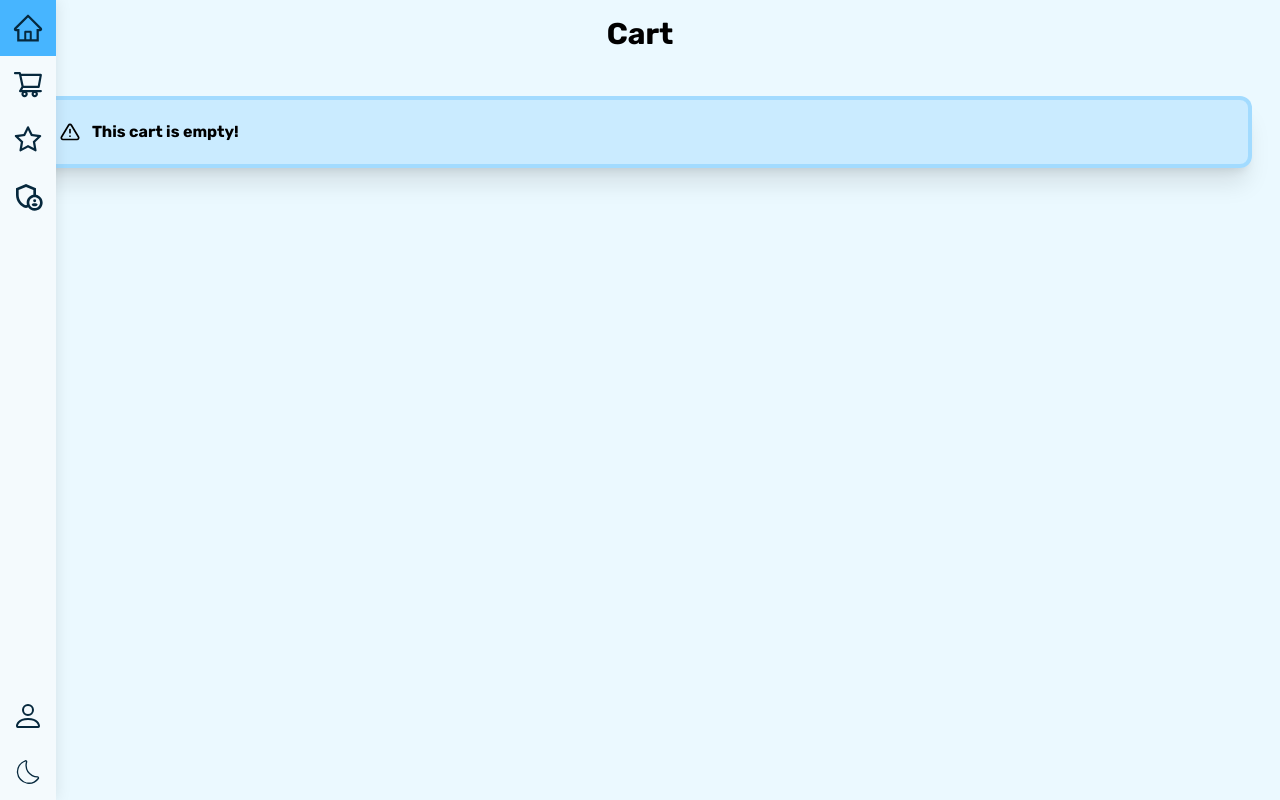
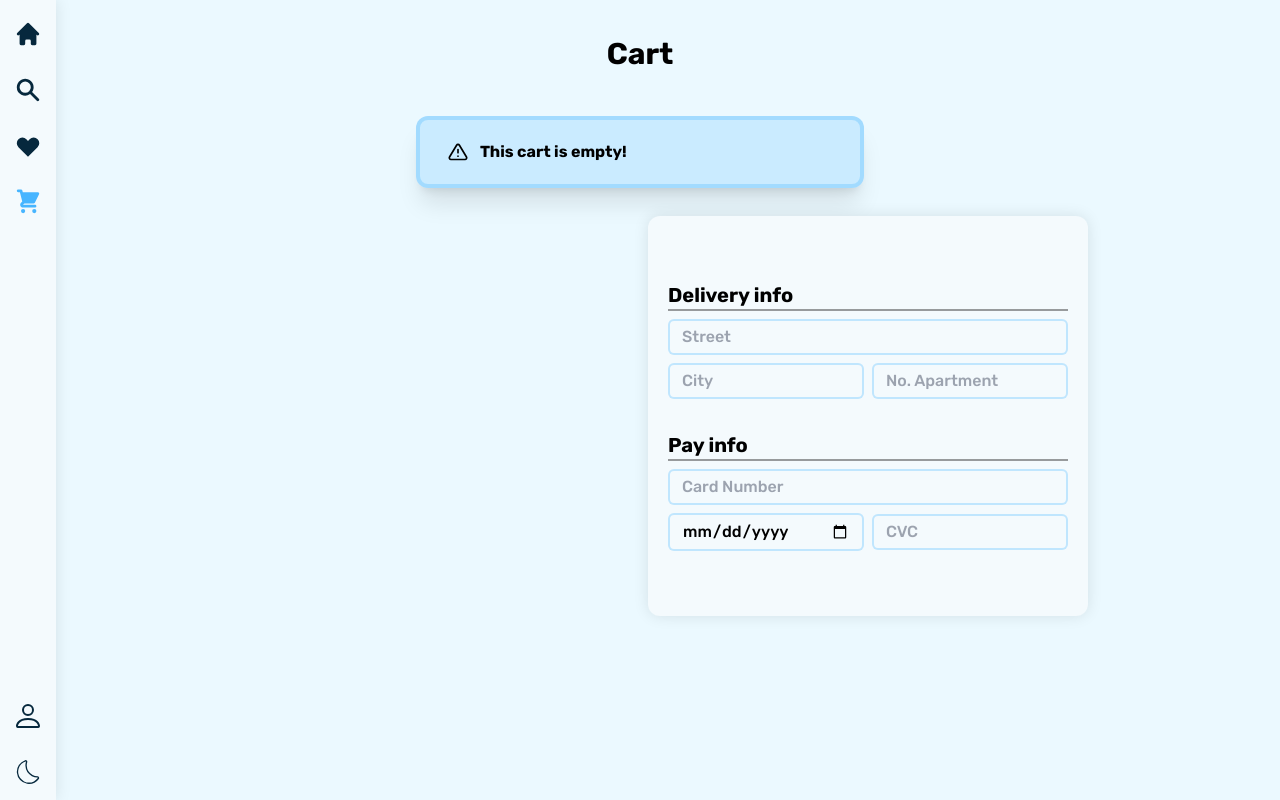
Before and after one commit to mendoza000/myshoes, a Next.js app: page /cart in a window 1280 px wide. Built offline with nearby package versions, Linux system fonts and the light colour scheme; what next-redux-wrapper would draw is missing.

Commit message:
add more responsive

```diff
--- a/components/BottomNavbar.jsx
+++ b/components/BottomNavbar.jsx
@@ -10,7 +10,7 @@ const BottomNavbar = () => {
   return (
     <>
       {router.pathname !== "/product/[id]" && (
-        <div className="fixed bottom-0 min-w-full py-4 bottom-navbar custom-shadow bg-background_main_l md:hidden">
+        <div className="fixed bottom-0 min-w-full py-4 bottom-navbar custom-shadow bg-background_main_l md:hidden ">
           <ul className="flex items-center justify-around min-w-full">
             <li>
               <Link href={"/"}>
--- a/components/Layout.js
+++ b/components/Layout.js
@@ -14,12 +14,12 @@ const Layout = ({ children }) => {
   }, [dispatch]);
 
   return (
-    <>
+    <div className="bg-background_main">
       <Navbar />
       <main>{children}</main>
       <BottomNavbar />
       {/* y el footer si vamos a poner */}
-    </>
+    </div>
   );
 };
 
--- a/components/Navbar.jsx
+++ b/components/Navbar.jsx
@@ -10,10 +10,12 @@ import { MdOutlineAdminPanelSettings } from "react-icons/md";
 import { BsPerson } from "react-icons/bs";
 import { useRouter } from "next/router";
 import Link from "next/link";
+import { HiHeart, HiHome, HiSearch, HiShoppingCart } from "react-icons/hi";
 
 export default function Navbar() {
   const [navShowing, setNavShowing] = useState(false);
   const router = useRouter();
+  const { route } = router;
   const handleOpenNavbar = () => {
     setNavShowing(true);
   };
@@ -40,7 +42,8 @@ export default function Navbar() {
   return (
     <>
       <div
-        className={`fixed top-4 left-4${!navShowing ? "" : " opacity-0 "
+        className={`fixed top-4 left-4${
+          !navShowing ? "" : " opacity-0 "
         } transition-opacity z-40 cursor-pointer `}
       >
         <CiGrid41 className="w-8 h-8" onClick={handleOpenNavbar} />
@@ -48,42 +51,47 @@ export default function Navbar() {
       <nav
         className={`w-2/3 bg-background_main_l transition-transform duration-300 h-full fixed flex flex-col justify-between
     top-0 left-0 pointer-events-none -translate-x-full text-fonts_main font-semibold max-w-[300px] min-w-[220px] z-50
-    ${navShowing ? " transform-none pointer-events-auto " : ""} md:pointer-events-auto md:transform-none md:w-min md:min-w-0 custom-shadow`}
+    ${
+      navShowing ? " transform-none pointer-events-auto " : ""
+    } md:pointer-events-auto md:transform-none md:w-min md:min-w-0 custom-shadow`}
       >
-        <div className="">
-          <Link href={'/'}>
-            {/* REEMPLAZAR POR LINK ^ */}
-            <div
-              className="h-14 grid grid-cols-[15%,85%] md:flex items-center justify-center place-content-center cursor-pointer transition-colors
-         hover:bg-buttons_main md:w-14"
-            >
-              <AiOutlineHome className="w-8 h-8" />
-              <span className="flex content-center text-lg md:hidden">Home</span>
-            </div>
+        <div className="flex flex-col items-center pt-5 gap-7">
+          <Link href={"/"}>
+            <a>
+              <HiHome
+                className={`h-7 w-7 duration-300 ${
+                  route === "/" ? "fill-buttons_main" : "fill-fonts_main"
+                }`}
+              />
+            </a>
           </Link>
-          <div
-            className="h-14 grid grid-cols-[15%,85%] md:flex items-center justify-center place-content-center cursor-pointer transition-colors
-         hover:bg-buttons_main md:w-14"
-          >
-            <AiOutlineShoppingCart className="w-8 h-8" />
-            <span className="flex content-center text-lg md:hidden">Cart</span>
-          </div>
-          <div
-            className="h-14 grid grid-cols-[15%,85%] md:flex items-center justify-center place-content-center cursor-pointer transition-colors
-         hover:bg-buttons_main md:w-14"
-          >
-            <AiOutlineStar className="w-8 h-8" />
-            <span className="flex content-center text-lg md:hidden">Favorites</span>
-          </div>
-          <div
-            className="h-14 grid grid-cols-[15%,85%] md:flex items-center justify-center place-content-center cursor-pointer transition-colors
-         hover:bg-buttons_main md:w-14"
-          >
-            <MdOutlineAdminPanelSettings className="w-8 h-8" />
-            <span className="flex content-center text-lg md:hidden">
-              Admin Dashboard
-            </span>
-          </div>
+          <Link href={"/search"}>
+            <a>
+              <HiSearch
+                className={`h-7 w-7 duration-300 ${
+                  route === "/search" ? "fill-buttons_main" : "fill-fonts_main"
+                }`}
+              />
+            </a>
+          </Link>
+          <Link href={"/favs"}>
+            <a>
+              <HiHeart
+                className={`h-7 w-7 duration-300 ${
+                  route === "/favs" ? "fill-buttons_main" : "fill-fonts_main"
+                }`}
+              />
+            </a>
+          </Link>
+          <Link href={"/cart"}>
+            <a>
+              <HiShoppingCart
+                className={`h-7 w-7 duration-300 ${
+                  route === "/cart" ? "fill-buttons_main" : "fill-fonts_main"
+                }`}
+              />
+            </a>
+          </Link>
         </div>
         <div className="w-full">
           <div
@@ -91,20 +99,26 @@ export default function Navbar() {
          hover:bg-buttons_main md:w-14"
           >
             <BsPerson className="w-8 h-8" />
-            <span className="flex content-center text-lg md:hidden">About Us</span>
+            <span className="flex content-center text-lg md:hidden">
+              About Us
+            </span>
           </div>
           <div
             className="h-14 grid grid-cols-[15%,85%] md:flex items-center justify-center place-content-center cursor-pointer transition-colors
          hover:bg-buttons_main md:w-14"
           >
             <CiDark className="w-8 h-8" />
-            <span className="flex content-center text-lg md:hidden">Dark Mode</span>
+            <span className="flex content-center text-lg md:hidden">
+              Dark Mode
+            </span>
           </div>
         </div>
       </nav>
       <section
         className={`w-screen h-screen transition-opacity duration-300 pointer-events-none opacity-0 bg-black fixed z-40
-    top-0 left-0${navShowing ? " pointer-events-auto opacity-80 " : ""} md:hidden`}
+    top-0 left-0${
+      navShowing ? " pointer-events-auto opacity-80 " : ""
+    } md:hidden`}
         onClick={handleNavClose}
       />
     </>
--- /dev/null
+++ b/components/cart/InfoPayMd.jsx
@@ -0,0 +1,69 @@
+import React from "react";
+import { HiOutlineCreditCard } from "react-icons/hi";
+
+const InfoPayMd = ({ cart }) => {
+  return (
+    <div className="min-h-[25rem] max-h-[25rem] bg-background_main_l custom-shadow rounded-xl hidden md:flex flex-col px-5 justify-center items-center gap-8">
+      <div className="flex flex-col max-w-full gap-2">
+        <h4 className="max-w-[100%] font-bold text-left border-b-2 border-opacity-50 border-b-dark_gray text-xl">
+          Delivery info
+        </h4>
+
+        <input
+          type="text"
+          placeholder="Street"
+          className="px-3 py-1 duration-300 border-2 rounded-md outline-none bg-background_main_l border-buttons_main border-opacity-30 hover:border-opacity-80 max-w-[100%]"
+        />
+
+        <div className="grid items-center justify-center grid-cols-2 gap-2">
+          <input
+            type="text"
+            placeholder="City"
+            className="px-3 py-1 duration-300 border-2 rounded-md outline-none bg-background_main_l border-buttons_main border-opacity-30 hover:border-opacity-80"
+          />
+
+          <input
+            type="text"
+            placeholder="No. Apartment"
+            className="px-3 py-1 duration-300 border-2 rounded-md outline-none bg-background_main_l border-buttons_main border-opacity-30 hover:border-opacity-80"
+          />
+        </div>
+      </div>
+
+      <div className="flex flex-col max-w-full gap-2">
+        <h4 className="max-w-[100%] font-bold text-left border-b-2 border-opacity-50 border-b-dark_gray text-xl">
+          Pay info
+        </h4>
+
+        <input
+          type="number"
+          placeholder="Card Number"
+          className="px-3 py-1 duration-300 border-2 rounded-md outline-none bg-background_main_l border-buttons_main border-opacity-30 hover:border-opacity-80 max-w-[100%]"
+        />
+
+        <div className="grid items-center justify-center grid-cols-2 gap-2">
+          <input
+            type="date"
+            placeholder="Date"
+            className="px-3 py-1 duration-300 border-2 rounded-md outline-none bg-background_main_l border-buttons_main border-opacity-30 hover:border-opacity-80"
+          />
+
+          <input
+            type="number"
+            placeholder="CVC"
+            className="px-3 py-1 duration-300 border-2 rounded-md outline-none bg-background_main_l border-buttons_main border-opacity-30 hover:border-opacity-80"
+          />
+        </div>
+      </div>
+
+      {cart.length >= 1 && (
+        <button className="flex items-center justify-center min-w-full gap-1 px-3 py-3 mx-auto duration-300 shadow-xl bg-opacity-80 bg-buttons_main rounded-xl hover:bg-opacity-50">
+          <HiOutlineCreditCard className="w-5 h-5" />
+          Pay Now
+        </button>
+      )}
+    </div>
+  );
+};
+
+export default InfoPayMd;
--- a/components/home/Header.jsx
+++ b/components/home/Header.jsx
@@ -3,7 +3,7 @@ import Image from "next/image";
 
 const Header = () => {
   return (
-    <div className="container min-w-full min-h-screen py-5 pl-20 pr-5 mb-10 custom-shadow">
+    <div className="container hidden min-w-full min-h-screen py-5 pl-20 pr-5 mb-10 custom-shadow md:grid">
       {/* top bar */}
       <div className="flex items-center justify-between">
         <Image
--- a/components/ui/AlertInfo.jsx
+++ b/components/ui/AlertInfo.jsx
@@ -3,7 +3,7 @@ import { FiAlertTriangle } from "react-icons/fi";
 
 const AlertInfo = ({ message }) => {
   return (
-    <div className="flex items-center gap-3 py-5 border-4 shadow-xl border-opacity-30 mx-7 bg-opacity-20 bg-buttons_main px-7 rounded-xl border-buttons_main my-7">
+    <div className="flex items-center max-w-md gap-3 py-5 border-4 shadow-xl md:mx-auto border-opacity-30 mx-7 bg-opacity-20 bg-buttons_main px-7 rounded-xl border-buttons_main my-7">
       <FiAlertTriangle className="w-5 h-5" />
       <p className="font-semibold text-center">{message}</p>
     </div>
--- a/pages/cart.js
+++ b/pages/cart.js
@@ -3,6 +3,7 @@ import AlertInfo from "@components/ui/AlertInfo";
 import { useEffect, useState } from "react";
 import { useDispatch, useSelector } from "react-redux";
 import { HiOutlineCreditCard } from "react-icons/hi";
+import InfoPayMd from "@components/cart/InfoPayMd";
 
 const Cart = () => {
   const [totalPrice, setTotalPrice] = useState(0);
@@ -16,12 +17,10 @@ const Cart = () => {
     setTotalPrice(x);
   }, [cart]);
 
-  console.log(cart);
-
   return (
-    <div className="container min-h-screen pb-20 bg-background_main animate__animated animate__fadeIn animate__faster">
+    <div className="container min-h-screen pb-20 bg-background_main animate__animated animate__fadeIn animate__faster lg:max-w-4xl md:mx-auto md:max-w-xl">
       <div className="flex items-center justify-center px-6 py-4">
-        <h1 className="text-3xl font-bold text-center fill-fonts_main ">
+        <h1 className="text-3xl font-bold text-center md:mt-5 fill-fonts_main ">
           Cart
         </h1>
       </div>
@@ -29,7 +28,7 @@ const Cart = () => {
       {cart?.length < 1 && <AlertInfo message={"This cart is empty!"} />}
 
       {cart?.length >= 1 && (
-        <div className="flex items-center justify-between p-3 mx-5 mb-5 border-2 border-opacity-50 shadow-md border-buttons_main bg-background_main_l rounded-xl">
+        <div className="flex items-center justify-between p-3 mx-5 mb-5 border-2 border-opacity-50 shadow-md border-buttons_main bg-background_main_l rounded-xl md:mb-10">
           <span>
             Items:
             {cart ? cart.length : " 0"}
@@ -39,20 +38,24 @@ const Cart = () => {
         </div>
       )}
 
-      <div className="flex flex-col gap-4 mx-5">
+      <div className="grid gap-4 md:grid-cols-2">
+        <div className="flex flex-col gap-10">
           {cart?.map((e) => {
             // TODO: falta terminar las cards del carrito
             return <Card key={e.id} {...e} />;
           })}
         </div>
 
+        <InfoPayMd cart={cart} />
+
         {cart.length >= 1 && (
-        <button className="flex items-center justify-center gap-1 px-10 py-4 mx-auto shadow-xl mt-7 bg-opacity-80 bg-buttons_main rounded-xl">
+          <button className="flex items-center justify-center gap-1 px-10 py-4 mx-auto shadow-xl md:hidden mt-7 bg-opacity-80 bg-buttons_main rounded-xl">
             <HiOutlineCreditCard className="w-5 h-5" />
             Continue with the payment
           </button>
         )}
       </div>
+    </div>
   );
 };
 
--- a/pages/favs.js
+++ b/pages/favs.js
@@ -9,14 +9,14 @@ const Favs = () => {
   return (
     <div className="container min-h-screen bg-background_main animate__animated animate__fadeIn animate__faster">
       <div className="flex items-center justify-center px-6 py-4">
-        <h1 className="text-3xl font-bold text-center fill-fonts_main ">
+        <h1 className="text-3xl font-bold text-center md:mt-5 fill-fonts_main ">
           Favorites
         </h1>
       </div>
 
       {favs.length == 0 && <AlertInfo message={"You don't have favorites"} />}
 
-      <div className="grid justify-center w-full h-full grid-cols-2 px-5 py-2 mb-10 overflow-hidden gap-x-6">
+      <div className="grid justify-center w-full h-full grid-cols-2 px-5 py-2 mb-10 overflow-hidden md:mb-0 gap-x-6 lg:grid-cols-3 lg:max-w-4xl lg:gap-y-10 md:py-10 md:max-w-xl md:mx-auto md:gap-y-5">
         {favs.map((e) => {
           return <Card2 key={e.id} {...e} />;
         })}
```
Also changed, not shown: components/cart/Card.jsx (+4 -4 lines), pages/index.js (+4 -5 lines), pages/product/[id].jsx (+52 -30 lines). Lines whose indentation alone changed are shown as unchanged.
